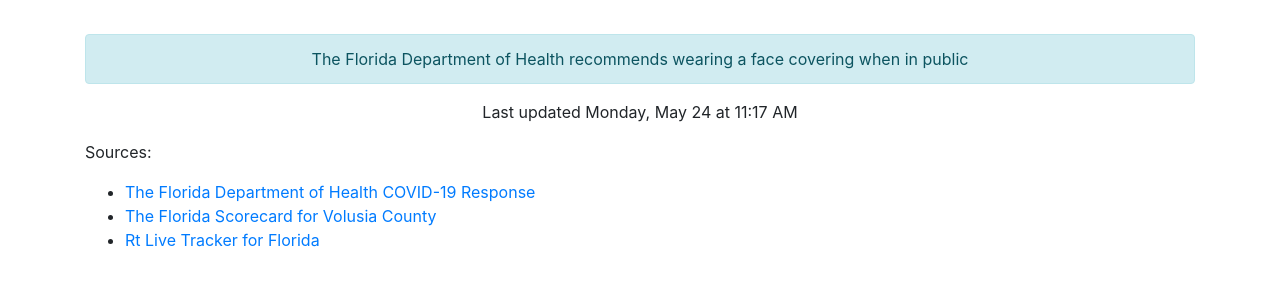
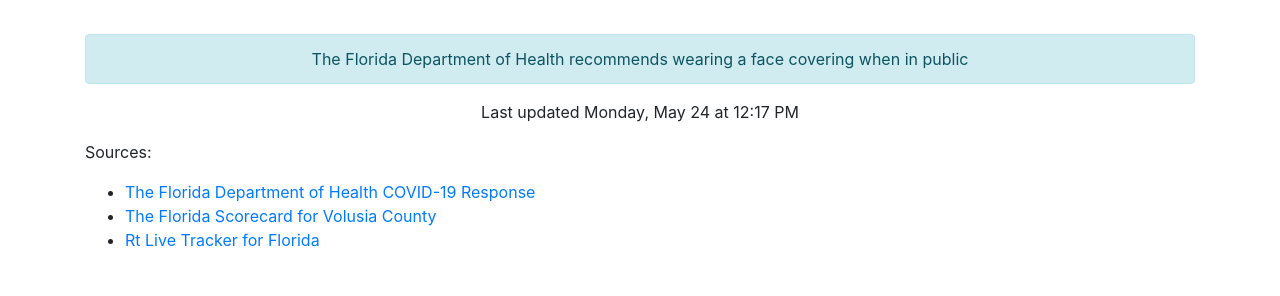
Before and after one commit to thinkjson/timeforchurch, a Jekyll site: the page built from index.md, in a window 1280 px wide. Shown: the part 544-840 px from the top of the page. Built offline with Jekyll 4.4.1, drawn with Linux system fonts in a browser that asks for light colours; our own code applies the rules of GitHub Pages for plain Markdown files.

Commit message:
Updating data

```diff
--- a/_includes/data.html
+++ b/_includes/data.html
@@ -10,4 +10,4 @@
     <div class="outcome text-success">YES</div>
     <div class="alert alert-info" role="alert">The Florida Department of Health recommends wearing a face covering when in public</div>
 
-    <p>Last updated Monday, May 24 at 11:17 AM</p>
+    <p>Last updated Monday, May 24 at 12:17 PM</p>
```
